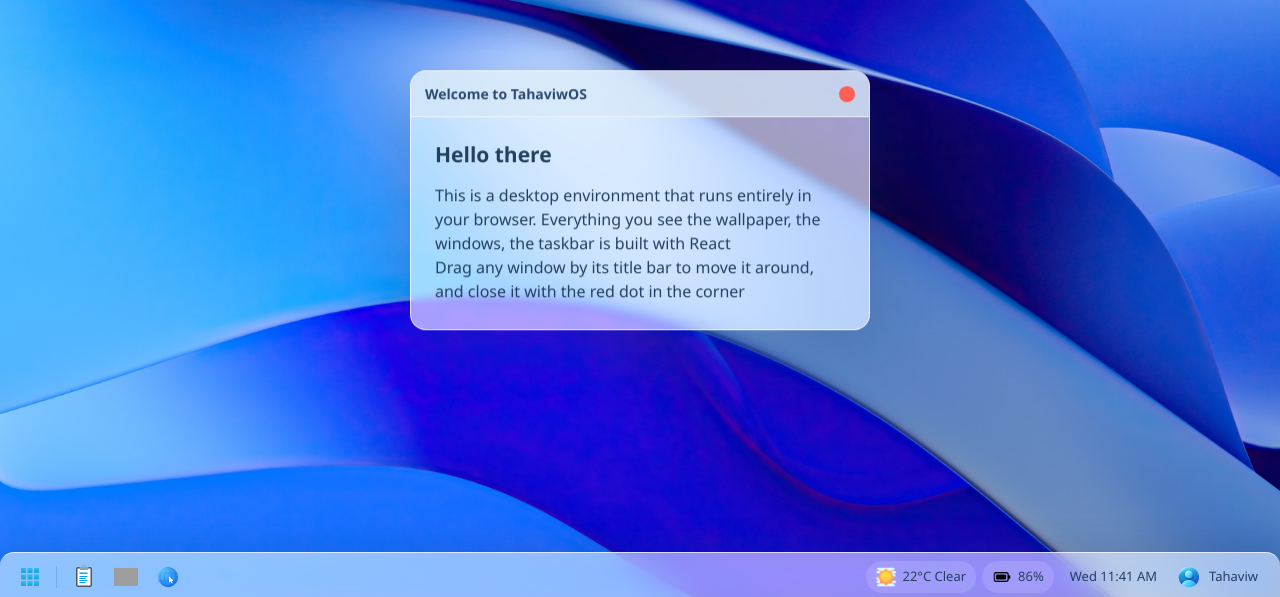
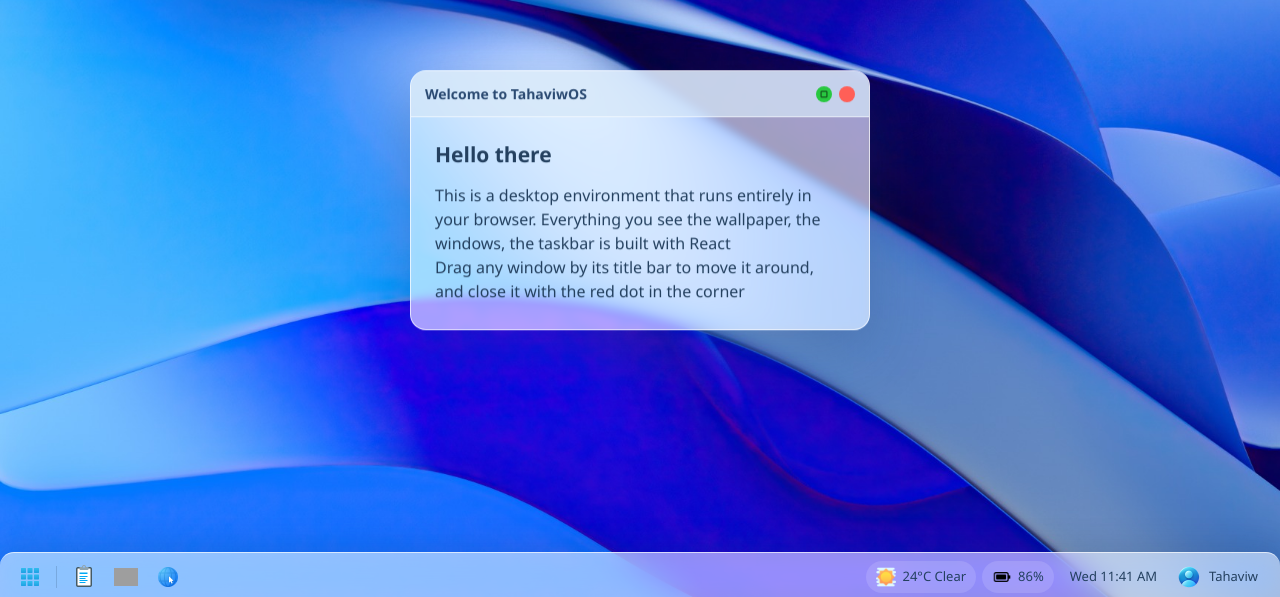
Before and after one commit to tahaviw/Web-Os, a React (Vite) app: page / in a window 1280 px wide. Shown: the part 200-797 px from the top of the page. Built offline with nearby package versions, Linux system fonts and the light colour scheme; grey boxes are pictures that could not be loaded.

Commit message:
resize windows

```diff
--- a/src/components/Taskbar.jsx
+++ b/src/components/Taskbar.jsx
@@ -14,7 +14,7 @@ const QUICK_LAUNCH = [
   { id: "browser", label: "Browser", icon: browserIcon },
 ];
 
-const WEATHER_TEXT = "22°C Clear";
+const WEATHER_TEXT = "24°C Clear";
 const USER_NAME = "Tahaviw";
 
 function formatClock(date) {
--- a/src/components/Window.jsx
+++ b/src/components/Window.jsx
@@ -4,17 +4,66 @@ import { useCallback, useEffect, useRef, useState } from "react";
 const MIN_VISIBLE = 80;
 const TASKBAR_HEIGHT = 48;
 
+/** A window can never be shrunk below these, or its app stops being usable. */
+const MIN_WIDTH = 320;
+const MIN_HEIGHT = 200;
+
 function clamp(value, min, max) {
   return Math.min(Math.max(value, min), max);
 }
 
+function MaximizeGlyph() {
+  return (
+    <svg viewBox="0 0 12 12" width="10" height="10" aria-hidden="true">
+      <rect
+        x="2.5"
+        y="2.5"
+        width="7"
+        height="7"
+        rx="0.8"
+        fill="none"
+        stroke="currentColor"
+        strokeWidth="1.5"
+      />
+    </svg>
+  );
+}
+
+function RestoreGlyph() {
+  return (
+    <svg viewBox="0 0 12 12" width="10" height="10" aria-hidden="true">
+      {/* Back square: only the edges the front one doesn't cover are drawn,
+          because the button has no solid fill to occlude them with. */}
+      <path
+        d="M5 2 H10 V7 H7 M5 2 V5"
+        fill="none"
+        stroke="currentColor"
+        strokeWidth="1.4"
+        strokeLinecap="round"
+      />
+
+      <rect
+        x="2"
+        y="5"
+        width="5"
+        height="5"
+        rx="0.6"
+        fill="none"
+        stroke="currentColor"
+        strokeWidth="1.4"
+      />
+    </svg>
+  );
+}
+
 /**
- * Draggable, closable window shell.
+ * Draggable, resizable, maximizable window shell.
  *
- * Drag listeners are bound to `window` (not the header) for the duration of
- * the drag. Binding them to the header is the usual mistake: move the mouse
- * faster than the header and the pointer escapes it, leaving the window stuck
- * mid-drag until you happen to mouse-up back over the header.
+ * Drag and resize listeners are bound to `window` (not the header or the
+ * grip) for the duration of the gesture. Binding them to the element you
+ * pressed is the usual mistake: move the pointer faster than that element
+ * and it escapes, leaving the window stuck mid-drag until you happen to
+ * mouse-up back over it.
  */
 function Window({
   title,
@@ -29,6 +78,7 @@ function Window({
   children,
 }) {
   const [isDragging, setIsDragging] = useState(false);
+  const [isMaximized, setIsMaximized] = useState(false);
   // `null` means "not positioned yet" — the window is centred by CSS instead
   // of by guessing pixel coordinates. The real height isn't known on the first
   // render (the `height` prop is optional), so any computed value would be a
@@ -38,15 +88,20 @@ function Window({
       ? null
       : { x: initialX ?? 0, y: initialY ?? 0 },
   );
+  // Same reasoning as `position`, but for sizing: it starts from the props and
+  // only diverges once the user actually resizes.
+  const [size, setSize] = useState({ width, height });
 
   const sectionRef = useRef(null);
   const headerRef = useRef(null);
   /** Cursor position relative to the window origin, captured on mousedown. */
   const grabOffsetRef = useRef({ x: 0, y: 0 });
-  /** The listeners bound for the in-flight drag, so we can tear them down. */
+  /** The listeners bound for the in-flight gesture, so we can tear them down. */
   const listenersRef = useRef(null);
+  /** The rect we maximized over, so restore can put the window back exactly. */
+  const restoreRectRef = useRef(null);
 
-  const stopDrag = useCallback(() => {
+  const stopInteraction = useCallback(() => {
     const listeners = listenersRef.current;
     if (!listeners) return;
 
@@ -54,18 +109,20 @@ function Window({
     window.removeEventListener("mouseup", listeners.up);
     listenersRef.current = null;
     setIsDragging(false);
-    document.body.classList.remove("window-dragging");
+    document.body.classList.remove("window-dragging", "window-resizing");
   }, []);
 
-  // If a drag is in flight when this window unmounts, don't leak the listeners.
-  useEffect(() => stopDrag, [stopDrag]);
+  // If a gesture is in flight when this window unmounts, don't leak listeners.
+  useEffect(() => stopInteraction, [stopInteraction]);
 
   const startDrag = useCallback(
     (event) => {
       // Right/middle click shouldn't drag.
       if (event.button !== 0) return;
-      // Clicking the close button must not also start a drag.
-      if (event.target.closest(".closebutton")) return;
+      // Clicking a header button must not also start a drag.
+      if (event.target.closest(".closebutton, .maximizebutton")) return;
+      // A maximized window is pinned to the screen — there is nowhere to go.
+      if (isMaximized) return;
 
       onFocus?.();
 
@@ -103,7 +160,7 @@ function Window({
         );
       };
 
-      const handleMouseUp = () => stopDrag();
+      const handleMouseUp = () => stopInteraction();
 
       listenersRef.current = { move: handleMouseMove, up: handleMouseUp };
       window.addEventListener("mousemove", handleMouseMove);
@@ -112,18 +169,146 @@ function Window({
       document.body.classList.add("window-dragging");
       setIsDragging(true);
     },
-    [onFocus, stopDrag, width],
+    [isMaximized, onFocus, stopInteraction, width],
   );
+
+  const startResize = useCallback(
+    (event) => {
+      if (event.button !== 0) return;
+      if (isMaximized) return;
+
+      onFocus?.();
+
+      const rect = sectionRef.current?.getBoundingClientRect();
+      if (!rect) return;
+
+      // Sync state to what is actually on screen before measuring the drag.
+      // The width may be narrower than `size.width` — the CSS max-width caps
+      // it on small viewports — and resizing from the stored value would
+      // make the window jump by that difference on the first mouse move.
+      setPosition((current) =>
+        current && current.x === rect.left && current.y === rect.top
+          ? current
+          : { x: rect.left, y: rect.top },
+      );
+      setSize((current) =>
+        current.width === rect.width && current.height === rect.height
+          ? current
+          : { width: rect.width, height: rect.height },
+      );
+
+      const startPointer = { x: event.clientX, y: event.clientY };
+      const startSize = { width: rect.width, height: rect.height };
+      // Computed once at mousedown: a resize should not start clamping
+      // differently halfway through because the window moved.
+      const maxW = Math.max(
+        MIN_WIDTH,
+        window.innerWidth - rect.left - MIN_VISIBLE,
+      );
+      const maxH = Math.max(
+        MIN_HEIGHT,
+        window.innerHeight - TASKBAR_HEIGHT - rect.top,
+      );
+
+      const handleMouseMove = (moveEvent) => {
+        const nextWidth = clamp(
+          startSize.width + (moveEvent.clientX - startPointer.x),
+          MIN_WIDTH,
+          maxW,
+        );
+        const nextHeight = clamp(
+          startSize.height + (moveEvent.clientY - startPointer.y),
+          MIN_HEIGHT,
+          maxH,
+        );
+
+        setSize((current) =>
+          current.width === nextWidth && current.height === nextHeight
+            ? current
+            : { width: nextWidth, height: nextHeight },
+        );
+      };
+
+      const handleMouseUp = () => stopInteraction();
+
+      listenersRef.current = { move: handleMouseMove, up: handleMouseUp };
+      window.addEventListener("mousemove", handleMouseMove);
+      window.addEventListener("mouseup", handleMouseUp);
+      document.body.classList.add("window-resizing");
+    },
+    [isMaximized, onFocus, stopInteraction],
+  );
+
+  const toggleMaximize = useCallback(() => {
+    const section = sectionRef.current;
+    if (!section) return;
+
+    onFocus?.();
+
+    if (isMaximized) {
+      setIsMaximized(false);
+      const saved = restoreRectRef.current;
+      if (!saved) return;
+      // Restore to the measured rect, not to `position`/`size` as they were —
+      // the window may have been CSS-centred, and the rect is the one thing
+      // that is guaranteed to describe where it really was.
+      setPosition({ x: saved.x, y: saved.y });
+      setSize({ width: saved.width, height: saved.height });
+      return;
+    }
+
+    const rect = section.getBoundingClientRect();
+    restoreRectRef.current = {
+      x: rect.left,
+      y: rect.top,
+      width: rect.width,
+      height: rect.height,
+    };
+    setPosition({ x: 0, y: 0 });
+    setSize({
+      width: window.innerWidth,
+      height: window.innerHeight - TASKBAR_HEIGHT,
+    });
+    setIsMaximized(true);
+  }, [isMaximized, onFocus]);
+
+  // A maximized window is sized in pixels, so it has to follow the viewport —
+  // rotating a phone or dragging the browser edge would otherwise leave a gap.
+  useEffect(() => {
+    if (!isMaximized) return undefined;
+
+    const fitToViewport = () =>
+      setSize({
+        width: window.innerWidth,
+        height: window.innerHeight - TASKBAR_HEIGHT,
+      });
+
+    fitToViewport();
+    window.addEventListener("resize", fitToViewport);
+    return () => window.removeEventListener("resize", fitToViewport);
+  }, [isMaximized]);
+
+  // Escape leaves fullscreen, the convention every fullscreen UI shares.
+  useEffect(() => {
+    if (!isMaximized) return undefined;
+
+    const handleKeyDown = (event) => {
+      if (event.key === "Escape") toggleMaximize();
+    };
+
+    window.addEventListener("keydown", handleKeyDown);
+    return () => window.removeEventListener("keydown", handleKeyDown);
+  }, [isMaximized, toggleMaximize]);
 
   return (
     <section
       ref={sectionRef}
       className={`window${position === null ? " window--centered" : ""}${
         isDragging ? " window--dragging" : ""
-      }`}
+      }${isMaximized ? " window--maximized" : ""}`}
       style={{
-        width,
-        height,
+        width: size.width,
+        height: size.height,
         zIndex,
         ...(position
           ? { transform: `translate3d(${position.x}px, ${position.y}px, 0)` }
@@ -141,6 +326,16 @@ function Window({
         aria-label={`${title} — drag to move`}
       >
         <span className="windowtitle">{title}</span>
+        <div className="windowcontrols">
+          <button
+            type="button"
+            className="maximizebutton"
+            onClick={toggleMaximize}
+            title={isMaximized ? "Restore" : "Maximize"}
+            aria-label={isMaximized ? `Restore ${title}` : `Maximize ${title}`}
+          >
+            {isMaximized ? <RestoreGlyph /> : <MaximizeGlyph />}
+          </button>
           <button
             type="button"
             className="closebutton"
@@ -149,11 +344,19 @@ function Window({
           >
             ×
           </button>
+        </div>
       </header>
 
       <div className={`windowbody${bodyClassName ? ` ${bodyClassName}` : ""}`}>
         {children}
       </div>
+
+      {/* Invisible corner hotspot — the grip marks itself on window hover. */}
+      <div
+        className="resizehandle"
+        onMouseDown={startResize}
+        aria-hidden="true"
+      />
     </section>
   );
 }
--- a/src/components/apps/BrowserApp.jsx
+++ b/src/components/apps/BrowserApp.jsx
@@ -97,7 +97,6 @@ function buildResults(query) {
       .toLowerCase()
       .replace(/[^a-z0-9]+/g, "-")
       .replace(/^-|-$/g, "") || "topic";
-
   return [
     {
       title: `${q} - Wikipedia`,
--- a/src/components/apps/TerminalApp.jsx
+++ b/src/components/apps/TerminalApp.jsx
@@ -23,7 +23,7 @@ const CONTENT = {
     "=========",
     "",
     "A desktop environment that runs entirely in your browser.",
-    "Windows, taskbar and apps are all React components — no iframe,",
+    "Windows, taskbar and apps are all React components no iframe,",
     "no canvas, no native code anywhere in this project.",
     "",
     "Everything you can do here with a mouse is a real, focusable",
--- a/src/index.css
+++ b/src/index.css
@@ -1524,3 +1524,93 @@ body.window-dragging * {
   text-align: right;
   color: #79c0ff;
 }
+
+/* ==========================================================================
+   Window controls: maximize / restore + resize grip
+   ========================================================================== */
+
+.windowcontrols {
+  display: flex;
+  align-items: center;
+  gap: 7px;
+}
+
+.maximizebutton {
+  display: grid;
+  place-items: center;
+
+  width: 16px;
+  height: 16px;
+  padding: 0;
+  border: none;
+
+  border-radius: 50%;
+  background: #28c840;
+  color: rgba(0, 0, 0, 0.55);
+  cursor: pointer;
+  transition:
+    transform 0.12s ease,
+    filter 0.12s ease;
+}
+
+.maximizebutton:hover {
+  filter: brightness(1.08);
+  transform: scale(1.15);
+}
+
+.maximizebutton svg {
+  display: block;
+}
+
+/* A maximized window sits flush to the screen edge and the taskbar, so the
+   rounded corner and drop shadow that separate a floating window stop
+   making sense. */
+.window--maximized {
+  max-width: none;
+  max-height: none;
+  border-radius: 0;
+  box-shadow: none;
+}
+
+.window--maximized .windowheader {
+  cursor: default;
+}
+
+/* --- Resize grip ------------------------------------------------------- */
+
+.resizehandle {
+  position: absolute;
+  right: 0;
+  bottom: 0;
+  width: 16px;
+  height: 16px;
+  cursor: nwse-resize;
+  z-index: 2;
+}
+
+.resizehandle::after {
+  content: "";
+  position: absolute;
+  right: 3px;
+  bottom: 3px;
+  width: 7px;
+  height: 7px;
+  border-right: 2px solid rgba(43, 74, 114, 0.4);
+  border-bottom: 2px solid rgba(43, 74, 114, 0.4);
+  opacity: 0;
+  transition: opacity 0.12s ease;
+}
+
+.window:hover .resizehandle::after {
+  opacity: 1;
+}
+
+.window--maximized .resizehandle {
+  display: none;
+}
+
+body.window-resizing,
+body.window-resizing * {
+  user-select: none !important;
+  cursor: nwse-resize !important;
+}
```
Lines whose indentation alone changed are shown as unchanged.
